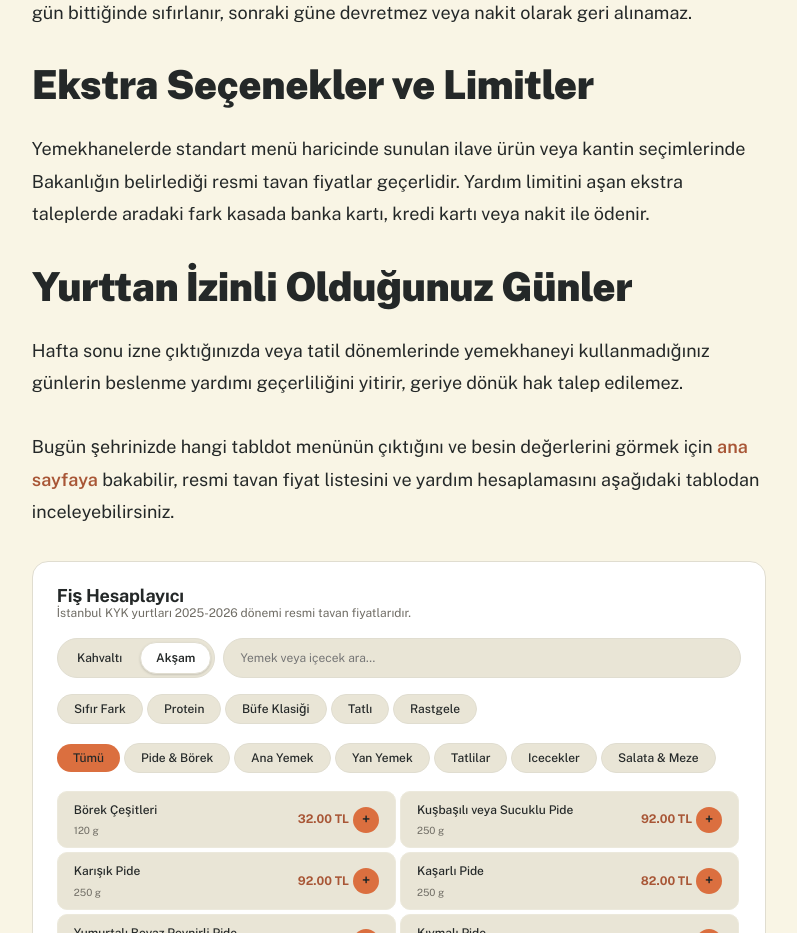
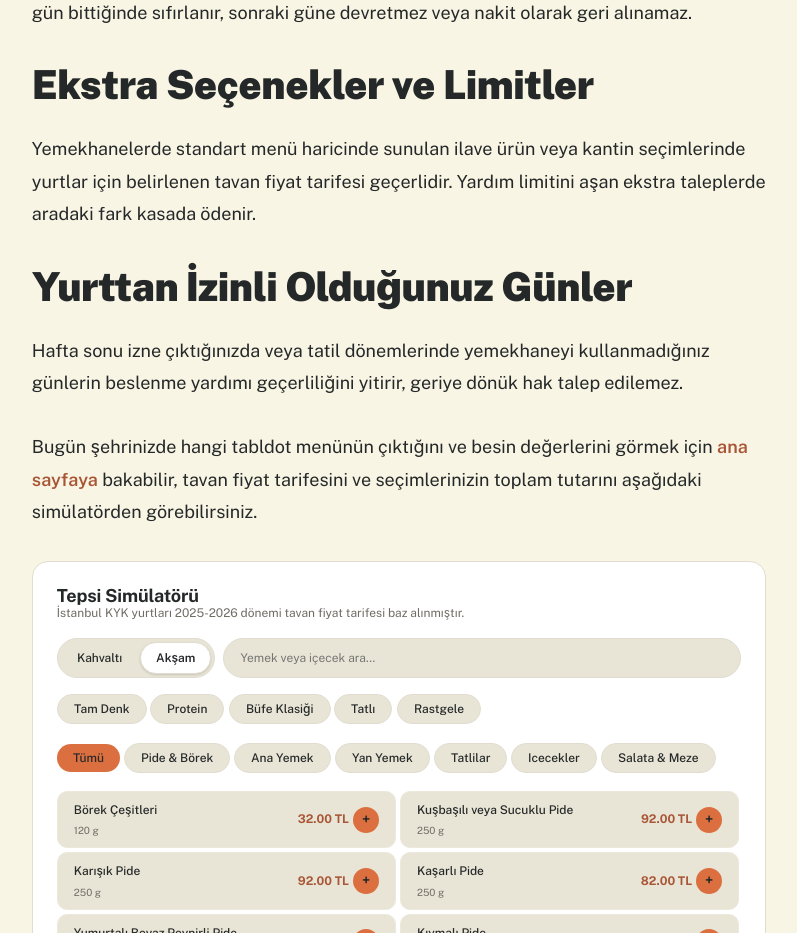
Before and after one commit to koder-cog/kepce, a SvelteKit app in the folder webapp/: page /kyk-beslenme-yardimi in a window 1280 px wide. Shown: the part 940-1873 px from the top of the page, without its empty margins (241-1038 px from the left). Built offline with nearby package versions, Linux system fonts and the light colour scheme; a web font is replaced by a local one.

Commit message:
fix(pricing): metinlerden resmi ibaresini ve 0 tl kaliplarini cikar

```diff
--- a/webapp/src/components/features/pricing/PricingCalculator.svelte
+++ b/webapp/src/components/features/pricing/PricingCalculator.svelte
@@ -151,10 +151,10 @@
 
       if (exactCombos.length > 0) {
         tray = exactCombos[Math.floor(Math.random() * exactCombos.length)];
-        showToast("Tam 0 TL fark ile menü oluşturuldu.", "success");
+        showToast("Bütçeye tam denk tepsi oluşturuldu.", "success");
       } else {
         showToast(
-          "Bu bütçeye tam 0 TL oturan bir kombinasyon bulunamadı.",
+          "Bu bütçeye tam denk gelen bir tepsi bulunamadı.",
           "warning",
         );
       }
@@ -189,7 +189,7 @@
       }
       if (Object.keys(combo).length > 0) {
         tray = combo;
-        showToast("Rastgele protein menüsü oluşturuldu.", "success");
+        showToast("Protein ağırlıklı tepsi oluşturuldu.", "success");
       }
     } else if (type === "classic") {
       const classicKeywords = [
@@ -221,7 +221,7 @@
       }
       if (Object.keys(combo).length > 0) {
         tray = combo;
-        showToast("Rastgele büfe menüsü oluşturuldu.", "success");
+        showToast("Büfe tepsisi oluşturuldu.", "success");
       }
     } else if (type === "sweet") {
       const sweetKeywords = [
@@ -256,7 +256,7 @@
       if (Object.keys(combo).length > 0) {
         tray = combo;
         showToast(
-          "Rastgele tatlı & atıştırmalık menüsü oluşturuldu.",
+          "Tatlı ve atıştırmalık tepsisi oluşturuldu.",
           "success",
         );
       }
@@ -272,7 +272,7 @@
       }
       if (Object.keys(combo).length > 0) {
         tray = combo;
-        showToast("Rastgele menü kombinasyonu oluşturuldu.", "success");
+        showToast("Rastgele tepsi oluşturuldu.", "success");
       }
     }
   }
@@ -297,8 +297,8 @@
     if (navigator.share) {
       try {
         await navigator.share({
-          title: "Kepçe KYK Fiş Hesaplayıcı",
-          text: `Bugünkü yurt menü seçimim (${totalTrayPrice.toFixed(0)} TL):`,
+          title: "Kepçe KYK Tepsi Simülatörü",
+          text: `Bugünkü yemekhane tepsim (${totalTrayPrice.toFixed(0)} TL):`,
           url: url,
         });
         return;
@@ -310,7 +310,7 @@
     }
 
     navigator.clipboard.writeText(url).then(() => {
-      showToast("Menü bağlantısı panoya kopyalandı.", "success");
+      showToast("Tepsi bağlantısı panoya kopyalandı.", "success");
     });
   }
 
@@ -378,10 +378,10 @@
   aria-labelledby="pricing-calc-title"
 >
   <div class="pricing-calc__header">
-    <h2 id="pricing-calc-title" class="pricing-calc__title">Fiş Hesaplayıcı</h2>
+    <h2 id="pricing-calc-title" class="pricing-calc__title">Tepsi Simülatörü</h2>
     <p class="pricing-calc__subtitle">
-      {pricingData.cityName} KYK yurtları {pricingData.period} dönemi resmi tavan
-      fiyatlarıdır.
+      {pricingData.cityName} KYK yurtları {pricingData.period} dönemi tavan fiyat
+      tarifesi baz alınmıştır.
     </p>
   </div>
 
@@ -416,15 +416,15 @@
       type="button"
       class="btn btn--secondary btn--squish"
       onclick={() => applyPreset("zero")}
-      title="Bütçeye tam oturan menü türet"
+      title="Bütçeye tam denk kombinasyon"
     >
-      Sıfır Fark
+      Tam Denk
     </button>
     <button
       type="button"
       class="btn btn--secondary btn--squish"
       onclick={() => applyPreset("protein")}
-      title="Yüksek proteinli rastgele menü türet"
+      title="Protein ağırlıklı kombinasyon"
     >
       Protein
     </button>
@@ -432,7 +432,7 @@
       type="button"
       class="btn btn--secondary btn--squish"
       onclick={() => applyPreset("classic")}
-      title="Büfe klasiği rastgele menü türet"
+      title="Büfe ürünlerinden kombinasyon"
     >
       Büfe Klasiği
     </button>
@@ -440,7 +440,7 @@
       type="button"
       class="btn btn--secondary btn--squish"
       onclick={() => applyPreset("sweet")}
-      title="Tatlı & atıştırmalık menüsü türet"
+      title="Tatlı ve atıştırmalık kombinasyonu"
     >
       Tatlı
     </button>
@@ -448,7 +448,7 @@
       type="button"
       class="btn btn--secondary btn--squish"
       onclick={() => applyPreset("random")}
-      title="Tamamen rastgele menü keşfet"
+      title="Rastgele kombinasyon"
     >
       Rastgele
     </button>
@@ -543,7 +543,7 @@
             {#if isUnderQuota}
               {#if difference === 0}
                 <span class="pricing-calc__sticky-tag is-ok"
-                  >Tam limittesin (0 TL fark)</span
+                  >Tam limittesin</span
                 >
               {:else}
                 <span class="pricing-calc__sticky-tag is-ok"
--- a/webapp/src/routes/kyk-beslenme-yardimi/+page.svelte
+++ b/webapp/src/routes/kyk-beslenme-yardimi/+page.svelte
@@ -81,8 +81,8 @@
   <h2>Ekstra Seçenekler ve Limitler</h2>
   <p>
     Yemekhanelerde standart menü haricinde sunulan ilave ürün veya kantin seçimlerinde
-    Bakanlığın belirlediği resmi tavan fiyatlar geçerlidir. Yardım limitini aşan
-    ekstra taleplerde aradaki fark kasada banka kartı, kredi kartı veya nakit ile ödenir.
+    yurtlar için belirlenen tavan fiyat tarifesi geçerlidir. Yardım limitini aşan
+    ekstra taleplerde aradaki fark kasada ödenir.
   </p>
 
   <h2>Yurttan İzinli Olduğunuz Günler</h2>
@@ -93,8 +93,8 @@
   </p>
   <p>
     Bugün şehrinizde hangi tabldot menünün çıktığını ve besin değerlerini görmek
-    için <a href="/" data-link>ana sayfaya</a> bakabilir, resmi tavan fiyat listesini ve
-    yardım hesaplamasını aşağıdaki tablodan inceleyebilirsiniz.
+    için <a href="/" data-link>ana sayfaya</a> bakabilir, tavan fiyat tarifesini ve
+    seçimlerinizin toplam tutarını aşağıdaki simülatörden görebilirsiniz.
   </p>
 
   <PricingCalculator />
--- a/webapp/src/routes/menu-gonder/+page.svelte
+++ b/webapp/src/routes/menu-gonder/+page.svelte
@@ -78,7 +78,7 @@
       return {
         title: "Menü Gönder",
         subtitle:
-          "Yurt kantininde asılı olan resmi tavan fiyat listesinin fotoğrafını veya tablosunu paylaş.",
+          "Yurt kantininde asılı olan tavan fiyat listesinin fotoğrafını veya tablosunu paylaş.",
         fileLabel: "Kantin Fiyat Panosu veya Belgesi",
         fileHint: FILE_HINT,
       };
```
Also changed, not shown: 3 other files (tests, documents, lock files or other folders).
